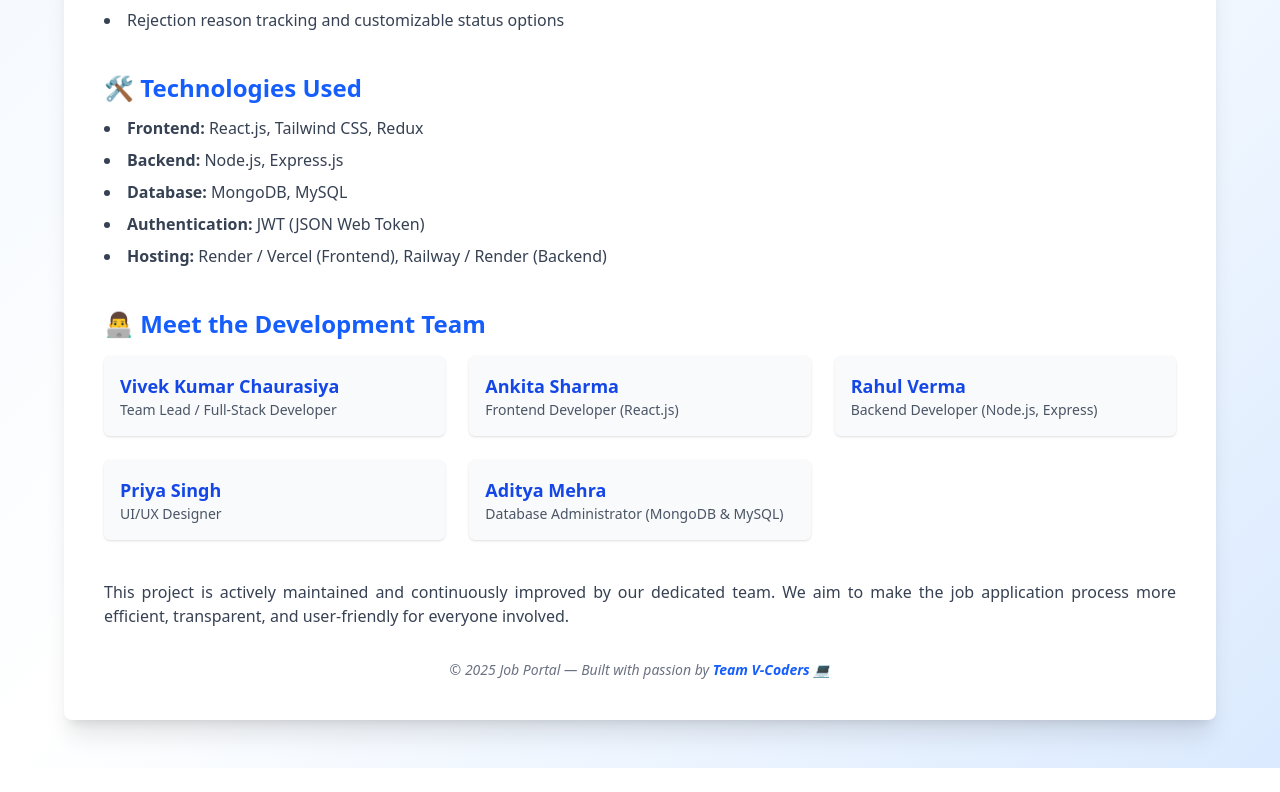
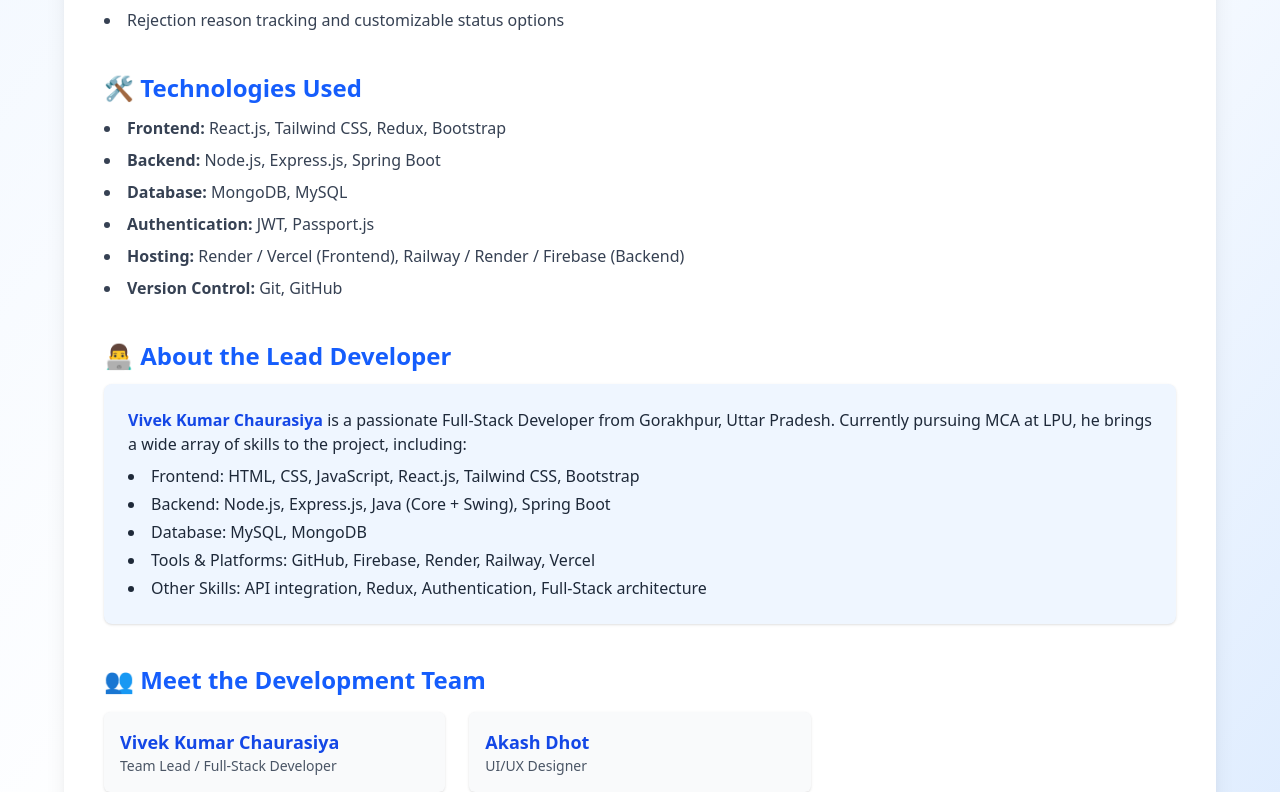
Before and after one commit to viveka941/JobPortal, a React (Vite) app in the folder Frontend/: page /about in a window 1280 px wide. Shown: the part 628-1420 px from the top of the page. Before the commit the page ends 1396 px from the top, so only its background shows below. Built offline with nearby package versions, Linux system fonts and the light colour scheme.

Commit message:
Update About component and add Vercel configuration file

```diff
--- a/Frontend/src/component/adminComponent/About.jsx
+++ b/Frontend/src/component/adminComponent/About.jsx
@@ -7,10 +7,8 @@
       name: "Vivek Kumar Chaurasiya",
       role: "Team Lead / Full-Stack Developer",
     },
-    { name: "Ankita Sharma", role: "Frontend Developer (React.js)" },
-    { name: "Rahul Verma", role: "Backend Developer (Node.js, Express)" },
-    { name: "Priya Singh", role: "UI/UX Designer" },
-    { name: "Aditya Mehra", role: "Database Administrator (MongoDB & MySQL)" },
+    { name: "Akash Dhot", role: "UI/UX Designer" },
+
   ];
 
   return (
@@ -59,27 +57,64 @@
             </h2>
             <ul className="list-disc list-inside space-y-2 text-gray-700">
               <li>
-                <strong>Frontend:</strong> React.js, Tailwind CSS, Redux
+                <strong>Frontend:</strong> React.js, Tailwind CSS, Redux,
+                Bootstrap
               </li>
               <li>
-                <strong>Backend:</strong> Node.js, Express.js
+                <strong>Backend:</strong> Node.js, Express.js, Spring Boot
               </li>
               <li>
                 <strong>Database:</strong> MongoDB, MySQL
               </li>
               <li>
-                <strong>Authentication:</strong> JWT (JSON Web Token)
+                <strong>Authentication:</strong> JWT, Passport.js
               </li>
               <li>
                 <strong>Hosting:</strong> Render / Vercel (Frontend), Railway /
-                Render (Backend)
+                Render / Firebase (Backend)
+              </li>
+              <li>
+                <strong>Version Control:</strong> Git, GitHub
               </li>
             </ul>
           </section>
 
           <section className="mb-10">
+            <h2 className="text-2xl font-semibold mb-3 text-blue-600">
+              👨‍💻 About the Lead Developer
+            </h2>
+            <div className="bg-blue-50 p-6 rounded-lg shadow-sm">
+              <p className="text-md mb-2">
+                <strong className="text-blue-700">
+                  Vivek Kumar Chaurasiya
+                </strong>{" "}
+                is a passionate Full-Stack Developer from Gorakhpur, Uttar
+                Pradesh. Currently pursuing MCA at LPU, he brings a wide array
+                of skills to the project, including:
+              </p>
+              <ul className="list-disc list-inside space-y-1">
+                <li>
+                  Frontend: HTML, CSS, JavaScript, React.js, Tailwind CSS,
+                  Bootstrap
+                </li>
+                <li>
+                  Backend: Node.js, Express.js, Java (Core + Swing), Spring Boot
+                </li>
+                <li>Database: MySQL, MongoDB</li>
+                <li>
+                  Tools & Platforms: GitHub, Firebase, Render, Railway, Vercel
+                </li>
+                <li>
+                  Other Skills: API integration, Redux, Authentication,
+                  Full-Stack architecture
+                </li>
+              </ul>
+            </div>
+          </section>
+
+          <section className="mb-10">
             <h2 className="text-2xl font-semibold mb-4 text-blue-600">
-              👨‍💻 Meet the Development Team
+              👥 Meet the Development Team
             </h2>
             <div className="grid sm:grid-cols-2 md:grid-cols-3 gap-6">
               {team.map((member, index) => (
```
Also changed, not shown: 1 other file (tests, documents, lock files or other folders).
